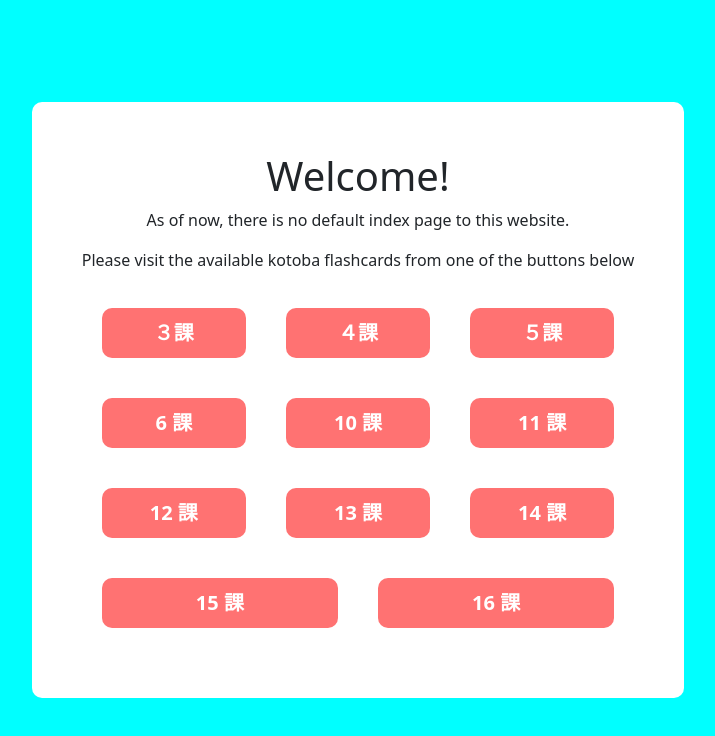
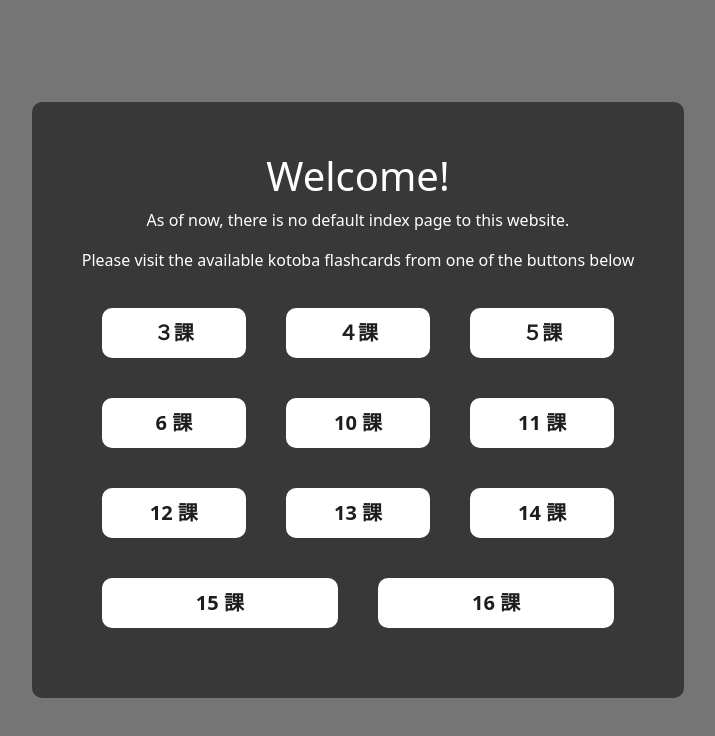
Before and after one commit to SorataBaka/kotobakado-fe, a Next.js app: page / in a window 1280 px wide. Shown: the top 736 px of the page, without its empty margins (282-997 px from the left). Built offline with nearby package versions, Linux system fonts and the light colour scheme.

Commit message:
changed colors

```diff
--- a/pages/result.jsx
+++ b/pages/result.jsx
@@ -20,8 +20,8 @@ export default function Results() {
 					) : (
 						<>
 							<div className={styles.resultItem}>
-								<p>Japanese</p>
-								<p>English</p>
+								<p>Question</p>
+								<p>Correct Answer</p>
 								<p>Your Answer</p>
 							</div>
 							{sessiondata.incorrect.data.map((item, index) => (
--- a/styles/Home.module.css
+++ b/styles/Home.module.css
@@ -1,7 +1,7 @@
 .mainContainer {
 	width: 100%;
 	height: 100vh;
-	background-color: aqua;
+	background-color: rgb(117, 117, 117);
 	display: flex;
 	flex-direction: column;
 	justify-content: center;
@@ -9,25 +9,25 @@
 }
 .questionText {
 	margin-bottom: 30px;
-	background-color: aliceblue;
+	background-color: rgb(34, 34, 34);
 	width: 90%;
 	height: 50%;
 	padding: 10px;
 	border-radius: 10px;
-	border: 0.05px solid rgb(255, 255, 255);
 	text-align: center;
 	align-items: center;
 }
 .questionBox {
 	width: 50%;
 	height: 50%;
-	background-color: beige;
+	background-color: rgb(56, 56, 56);
 	display: flex;
 	flex-direction: column;
 	justify-content: center;
 	align-items: center;
 	text-align: center;
 	border-radius: 10px;
+	color: white;
 	padding: 20px;
 }
 .questionBox input[type="text"] {
@@ -37,9 +37,12 @@
 	border-radius: 10px;
 	border: none;
 	text-align: center;
+	background-color: rgb(34, 34, 34);
+	color: white;
 }
 .questionBox input[type="text"]:focus {
 	outline: none;
+	color: white;
 }
 .questionNumber {
 	position: absolute;
@@ -54,10 +57,11 @@
 	font-size: 30px;
 }
 .resultTitle {
-	background-color: white;
+	background-color: black;
 	width: 100%;
 	border-radius: 10px;
 	margin-bottom: 20px;
+	padding: 40px;
 }
 .button {
 	width: 100%;
--- a/styles/Index.module.css
+++ b/styles/Index.module.css
@@ -1,7 +1,7 @@
 .mainContainer {
 	width: 100%;
 	height: 100vh;
-	background-color: aqua;
+	background-color: rgb(117, 117, 117);
 	display: flex;
 	flex-direction: column;
 	justify-content: center;
@@ -10,7 +10,7 @@
 .whiteBox {
 	width: auto;
 	height: auto;
-	background-color: white;
+	background-color: rgb(56, 56, 56);
 	display: flex;
 	flex-direction: column;
 	justify-content: center;
@@ -18,6 +18,7 @@
 	border-radius: 10px;
 	text-align: center;
 	padding: 50px;
+	color: white;
 }
 .buttonRow {
 	display: flex;
@@ -29,10 +30,10 @@
 .button {
 	width: 50%;
 	height: 50px;
-	background-color: rgb(255, 114, 114);
+	background-color: rgb(255, 255, 255);
 	border-radius: 10px;
 	border: none;
-	color: white;
+	color: rgb(30, 30, 30);
 	font-size: 20px;
 	font-weight: bold;
 	margin: 20px;
--- a/styles/Results.module.css
+++ b/styles/Results.module.css
@@ -1,7 +1,7 @@
 .mainContainer {
 	width: 100%;
 	height: 100vh;
-	background-color: aqua;
+	background-color: rgb(117, 117, 117);
 	display: flex;
 	flex-direction: column;
 	justify-content: center;
@@ -10,13 +10,14 @@
 .resultContainer {
 	width: 90%;
 	height: 90%;
-	background-color: aliceblue;
+	background-color: rgb(56, 56, 56);
 	display: flex;
 	flex-direction: column;
 	justify-content: center;
 	align-items: center;
 	border-radius: 10px;
 	padding: 20px;
+	color: white;
 }
 .resultContainer h1 {
 	margin-bottom: 20px;
@@ -24,7 +25,7 @@
 .resultList {
 	width: 100%;
 	height: 80%;
-	background-color: aqua;
+	background-color: black;
 	border-radius: 10px;
 	display: flex;
 	flex-direction: column;
@@ -38,7 +39,7 @@
 	align-items: center;
 	width: 100%;
 	height: 100px;
-	background-color: white;
+	background-color: rgb(50, 50, 50);
 	margin-bottom: 20px;
 	padding: 20px;
 	border-radius: 10px;
@@ -52,7 +53,7 @@
 	width: 30%;
 	text-align: center;
 	font-size: 20px;
-
+	margin: 0;
 }
 .wrong {
 	background-color: rgb(255, 114, 114);
--- a/styles/globals.css
+++ b/styles/globals.css
@@ -1,11 +1,10 @@
+@import url("https://fonts.googleapis.com/css2?family=Kosugi+Maru&display=swap");
 html,
 body {
 	padding: 0;
 	margin: 0;
-	font-family: -apple-system, BlinkMacSystemFont, Segoe UI, Roboto, Oxygen,
-		Ubuntu, Cantarell, Fira Sans, Droid Sans, Helvetica Neue, sans-serif;
+	font-family: "Kosugi Maru", sans-serif;
 }
-
 a {
 	color: inherit;
 	text-decoration: none;
@@ -30,12 +29,12 @@ a {
 }
 
 *::-webkit-scrollbar-track {
-	background: aqua;
+	background: rgb(0, 0, 0);
 	border-top-right-radius: 10px;
 	border-bottom-right-radius: 10px;
 }
 
 *::-webkit-scrollbar-thumb {
-	background-color: #4d4d4d;
+	background-color: #a1a1a1;
 	border-radius: 16px;
 }
```
